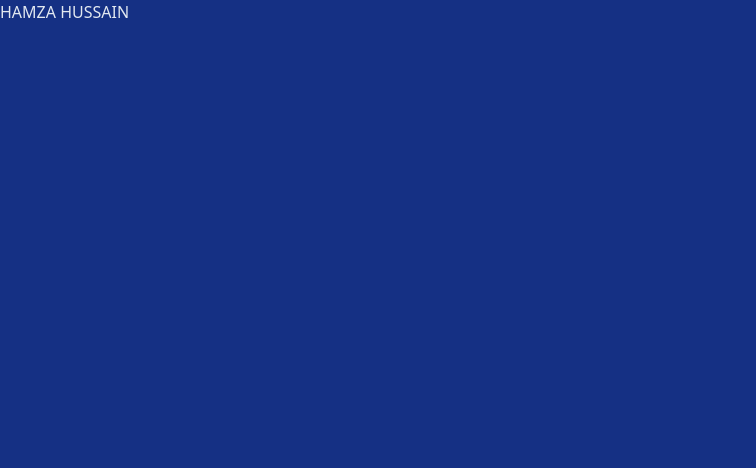
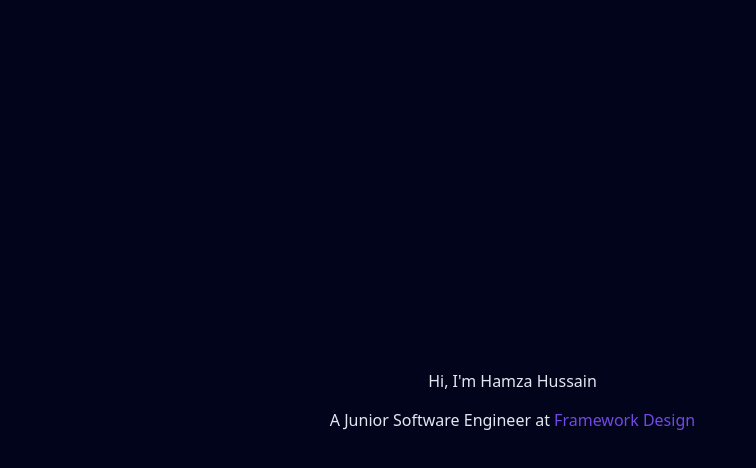
Before and after one commit to hamzah-developer/hhussain, a React (Create React App) app: page / in a window 1280 px wide. Shown: the top 468 px of the page, without its empty margins (0-756 px from the left). Built offline with nearby package versions, Linux system fonts and the light colour scheme.

Commit message:
basic holding page

```diff
--- a/src/App.js
+++ b/src/App.js
@@ -8,7 +8,6 @@ function App() {
 
     <section>
       {/* <Header/> */}
-
       <HomeIntro/>
     </section>
 
--- a/src/components/css/index.css
+++ b/src/components/css/index.css
@@ -8,5 +8,5 @@
 
 body {
   margin: 0;
-  @apply bg-[#153084] ;
+  @apply bg-[#01041A] ;
 }
--- a/src/components/css/typography.css
+++ b/src/components/css/typography.css
@@ -41,8 +41,8 @@ body {
   /* HEADINGS */
   .heading-lg {
     @apply font-satoshi font-bold;
-    @apply text-[52px] md:text-[70px] xl:text-[90px];
-    @apply leading-[55px] md:leading-[72px] xl:leading-[95px];
+    @apply text-[28px] md:text-[60px] xl:text-[70px];
+    @apply leading-[28px] md:leading-[60px] xl:leading-[70px];
   }
 
   .heading {
@@ -67,8 +67,8 @@ body {
 
   .heading-xs {
     @apply font-satoshi font-medium;
-    @apply text-[22px] md:text-[25px] xl:text-[30px];
-    @apply leading-[25px] md:leading-[29px] xl:leading-[35px];
+    @apply text-[17px] md:text-[20px] xl:text-[22px];
+    @apply leading-[20px] md:leading-[23px] xl:leading-[26px];
     @apply tracking-[0.2px] md:tracking-[0.12px] xl:tracking-normal;
   }
 
--- a/src/components/home/Intro.js
+++ b/src/components/home/Intro.js
@@ -2,14 +2,11 @@ import React from "react";
 
 function HomeIntro () {
   return(
-    <section className="home-intro text-white min-h-screen">
+    <section className="home-intro text-white min-h-screen flex items-center text-center">
       <div className="container">
-        <div className="row">
-          <div className="column">
-            <p className="heading-lg uppercase text-[#e2e8f0]">Hamza Hussain</p>
-          </div>
+            <h2 className="heading-lg text-[#e2e8f0] mb-10 xl:mb-15">Hi, I'm Hamza Hussain</h2>
+            <h3 className="heading-xs text-[#e2e8f0]">A Junior Software Engineer at <a href="https://www.weareframework.co.uk/" className="text-[#7348E5] hover:underline">Framework Design</a></h3>
         </div>
-      </div>
     </section>
   )
 }
```
